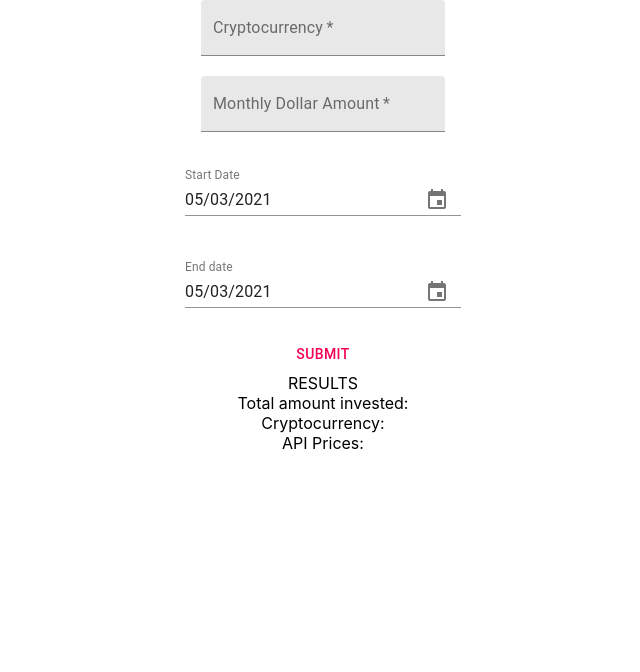
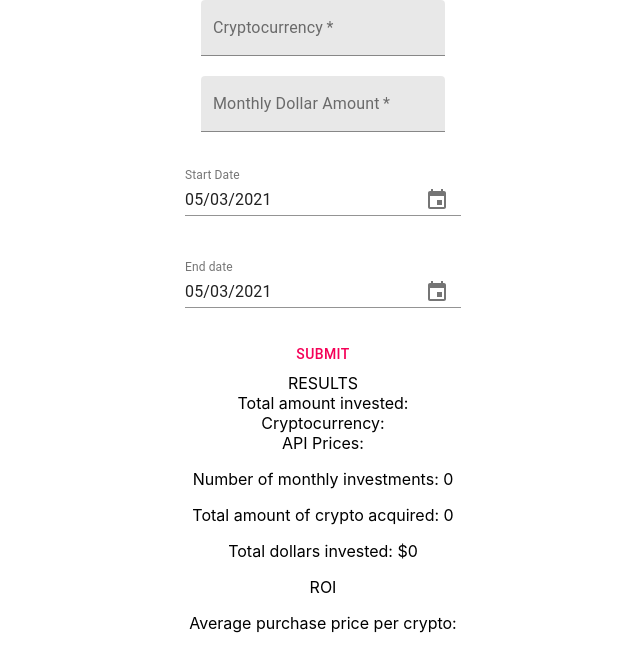
Before and after one commit to joshuayannix/dca_crypto, a React (Create React App) app: page / in a window 1280 px wide. Shown: the top 672 px of the page, without its empty margins (317-957 px from the left). Built offline with nearby package versions, Linux system fonts and the light colour scheme.

Commit message:
subtotal working

```diff
--- a/package.json
+++ b/package.json
@@ -13,6 +13,7 @@
     "axios": "^0.21.1",
     "date-fns": "^2.21.1",
     "react": "^17.0.2",
+    "react-currency-format": "^1.0.0",
     "react-dom": "^17.0.2",
     "react-redux": "^7.2.4",
     "react-scripts": "4.0.3",
--- a/src/App.js
+++ b/src/App.js
@@ -8,9 +8,15 @@ import TextField from '@material-ui/core/TextField';
 import axios from 'axios';
 import PriceComponent from './PriceComponent';
 import { useDispatch } from 'react-redux';
+import { addToCart } from './features/cartSlice';
+import { cartRedux } from './features/cartSlice';
+import { useSelector } from 'react-redux';
+import Subtotal from './Subtotal';
+
 
 function App() {
   const dispatch = useDispatch();
+  const cart = useSelector(cartRedux);
 
   const [selectedDate, handleDateChange] = useState(new Date());
   const [selectedEndDate, handleEndDateChange] = useState(new Date());
@@ -53,6 +59,19 @@ function App() {
   // }
 
   // old apiAxios before redux
+  // const apiAxios = (crypto, day, month, year, dollars) => {
+  //   axios
+  //     .get(
+  //       `https://api.coingecko.com/api/v3/coins/${crypto}/history?date=${day}-${month}-${year}&localization=false`
+  //     )
+  //     .then(res => {
+  //       console.log(res.data)
+  //       let jsonResponse = res.data.market_data.current_price.usd
+  //       setApiPrices(arr => [...arr, {crypto, day, month, year, jsonResponse, dollars}])
+  //     })
+  //     .catch(error => console.log('Error from apiAxios:', error));
+  // }
+
   const apiAxios = (crypto, day, month, year, dollars) => {
     axios
       .get(
@@ -61,7 +80,10 @@ function App() {
       .then(res => {
         console.log(res.data)
         let jsonResponse = res.data.market_data.current_price.usd
-        setApiPrices(arr => [...arr, {crypto, day, month, year, jsonResponse, dollars}])
+        let amountCryptoPurchased = dollars/jsonResponse
+        dispatch(addToCart({
+          item: { crypto, day, month, year, jsonResponse, dollars, amountCryptoPurchased }
+        }))
       })
       .catch(error => console.log('Error from apiAxios:', error));
   }
@@ -81,8 +103,7 @@ function App() {
       console.log('looping')
       apiAxios(crypto, months[i].getDate(), months[i].getMonth() + 1, months[i].getFullYear(), dollars)
     }
-    //apiFetch(crypto, selectedDate.getDate(), selectedDate.getMonth() + 1, selectedDate.getFullYear())
-    console.log('apiPrices:', apiPrices)
+
   };
 
   const changeCrypto = e => {
@@ -170,7 +191,7 @@ function App() {
         <div>Total amount invested:</div>
         Cryptocurrency: {crypto}
         <div>API Prices:</div>
-        {apiPrices.map(api => {
+        {cart.map(api => {
           return (
             <PriceComponent
               crypto={api.crypto}
@@ -184,7 +205,9 @@ function App() {
         })}
 
       </div>
-
+      <div>
+        <Subtotal />
+      </div>
 
 
     </div>
--- a/src/PriceComponent.js
+++ b/src/PriceComponent.js
@@ -3,7 +3,7 @@ import React from 'react'
 const PriceComponent = ({crypto, dollars, day, month, year, jsonResponse}) => {
     return (
         <div>
-            <p>Day: {day}, Month:{month}, Year:{year}, Price:{jsonResponse}, Monthly Amount:${dollars}, Amount of {crypto} purchased: {dollars/jsonResponse}</p>
+            <p>Day: {day}, Month:{month}, Year:{year}, Price: ${jsonResponse}, Monthly Amount: ${dollars}, Amount of {crypto} purchased: {dollars/jsonResponse}</p>
 
         </div>
     )
--- /dev/null
+++ b/src/Subtotal.js
@@ -0,0 +1,46 @@
+import React from 'react';
+import CurrencyFormat from 'react-currency-format';
+import { getCartTotal, getDollarsTotal } from './reducer';
+import { cartRedux } from './features/cartSlice';
+import { useSelector } from 'react-redux';
+
+function Subtotal() {
+  const cart = useSelector(cartRedux)
+
+  return (
+    <div className='subtotal'>
+
+      <CurrencyFormat
+        renderText={(value) => (
+          <>
+            <p>Number of monthly investments: {cart.length}</p>
+            <p>Total amount of crypto acquired: {value}</p>
+
+          </>
+        )}
+        decimalScale={2}
+        value={getCartTotal(cart)}
+        displayType={'text'}
+        thousandSeparator={true}
+      />
+      <CurrencyFormat
+        renderText={(value) => (
+          <>
+            <p>Total dollars invested: {value}</p>
+
+          </>
+        )}
+        decimalScale={2}
+        value={getDollarsTotal(cart)}
+        displayType={'text'}
+        thousandSeparator={true}
+        prefix={'$'}
+      />
+      <p>ROI</p>
+      <p>Average purchase price per crypto: </p>
+
+    </div>
+  )
+}
+
+export default Subtotal
--- /dev/null
+++ b/src/reducer.js
@@ -0,0 +1,6 @@
+export const getCartTotal = (cart) =>
+cart?.reduce((amount, item) => (item.dollars/item.jsonResponse) + amount, 0);
+
+
+export const getDollarsTotal = (cart) =>
+cart?.reduce((amount, item) => parseFloat((item.dollars)) + amount, 0);
```
Also changed, not shown: 1 other file (tests, documents, lock files or other folders).
